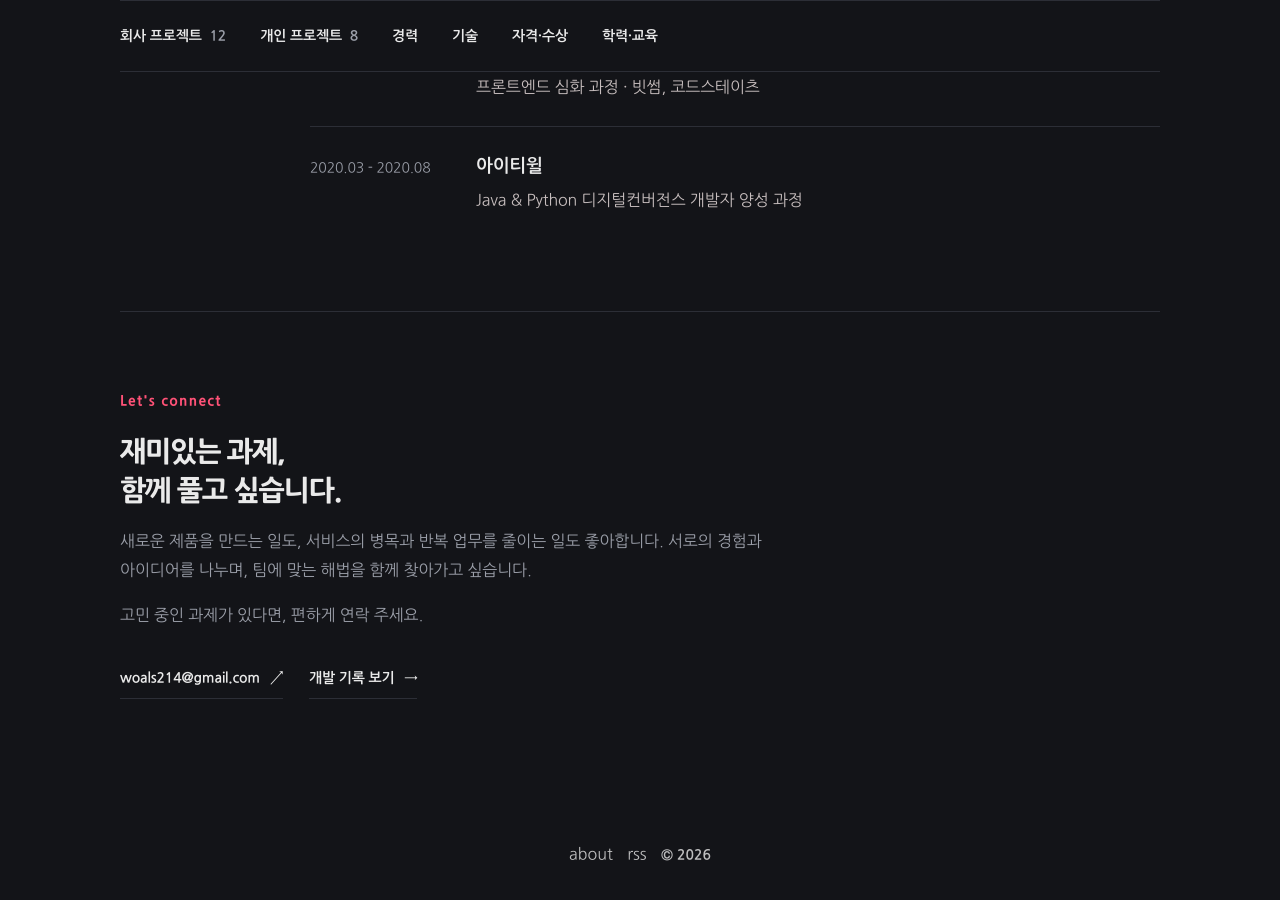
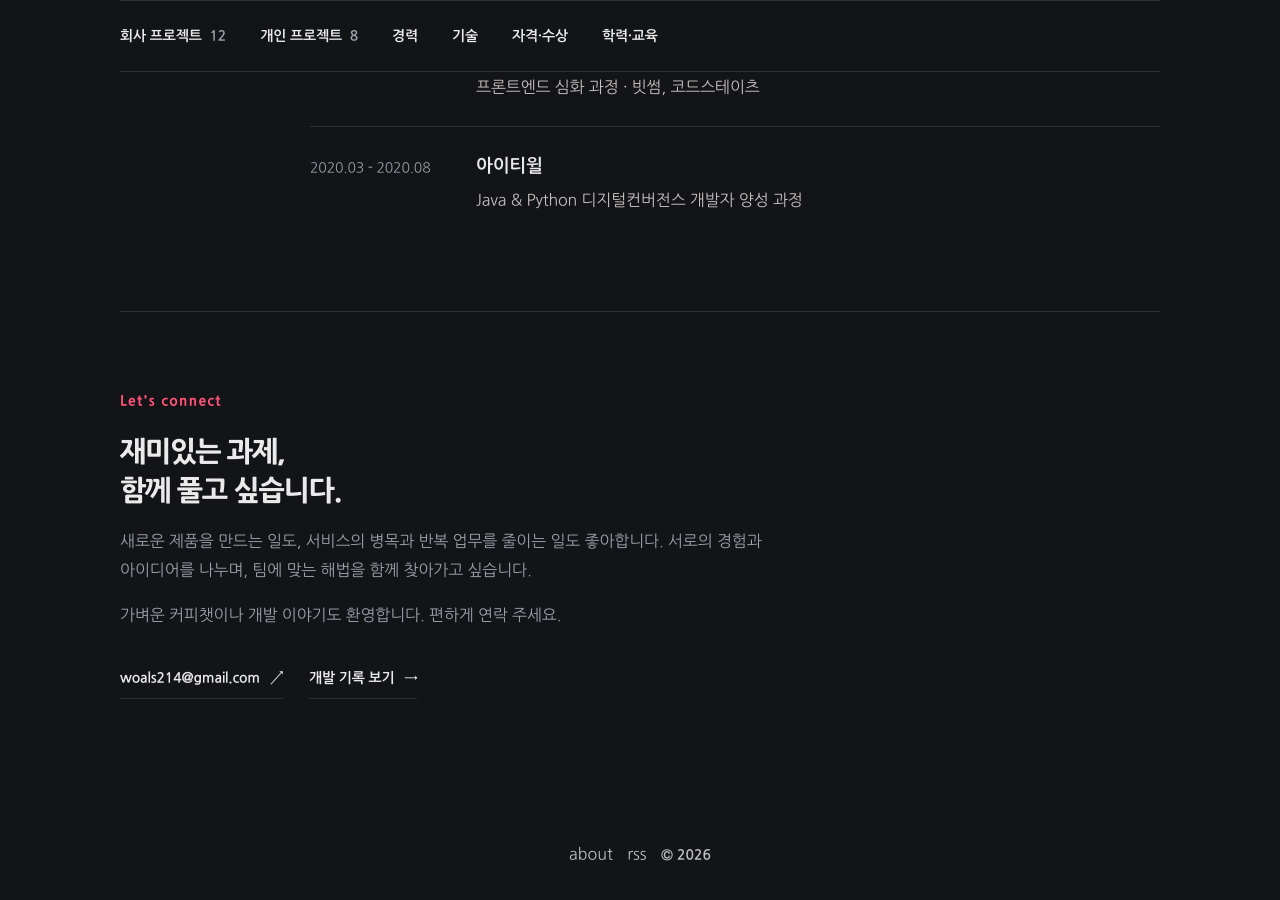
Before and after one commit to LeeJams/LeeJams.github.io, a Jekyll site: the page built from about.md, in a window 1280 px wide and 900 px high, scrolled down 6022 px. Built offline with Jekyll 4.4.1, drawn with Linux system fonts in a browser that asks for light colours.

Commit message:
docs: 커피챗을 환영하는 연락 문구로 변경

```diff
--- a/about.md
+++ b/about.md
@@ -148,7 +148,7 @@ comments: false
       서로의 경험과 아이디어를 나누며, 팀에 맞는 해법을 함께 찾아가고 싶습니다.
     </p>
     <p>
-      고민 중인 과제가 있다면, 편하게 연락 주세요.
+      가벼운 커피챗이나 개발 이야기도 환영합니다. 편하게 연락 주세요.
     </p>
     <div class="profile-actions"><a href="mailto:{{ site.author.email }}">{{ site.author.email }} <span aria-hidden="true">↗</span></a><a href="{{ '/archive/' | relative_url }}">개발 기록 보기 <span aria-hidden="true">→</span></a></div>
   </section>
```
